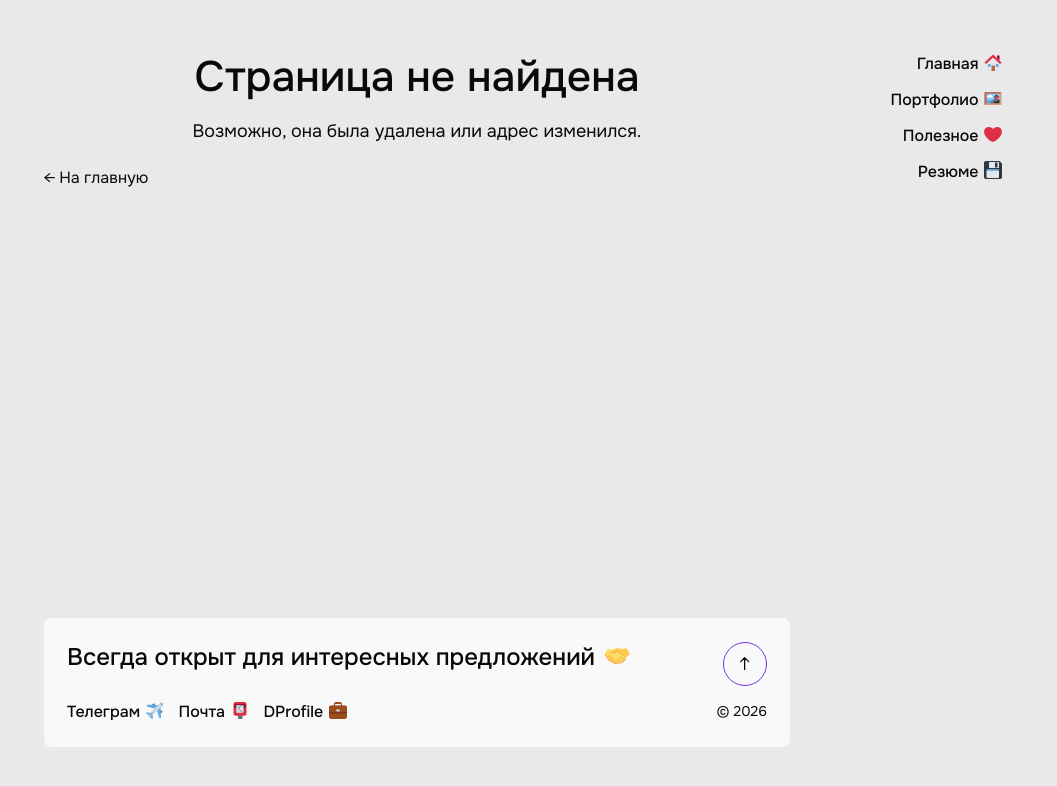
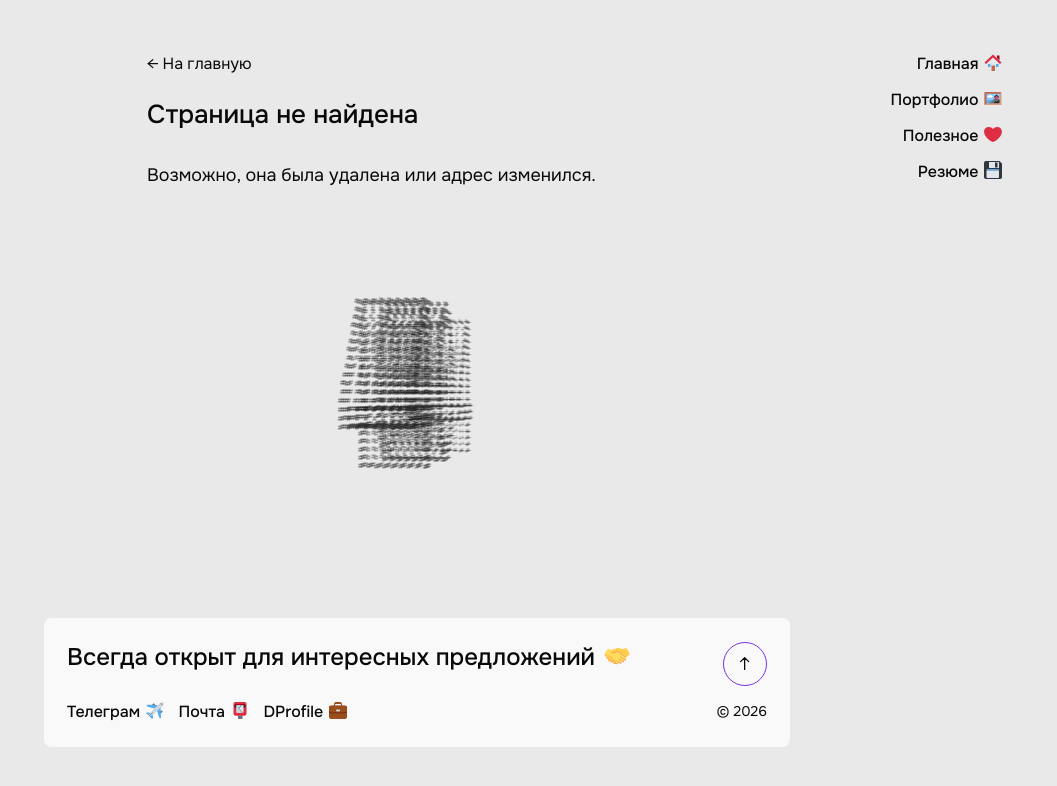
Before and after one commit to sheldy909/sheldy909.github.io, a plain HTML site: page 404.html in a window 1280 px wide. Shown: the full height of the page, 223-1280 px from the left. Drawn offline with Linux system fonts and the light colour scheme.

Commit message:
Обновление

```diff
--- a/404.html
+++ b/404.html
@@ -11,7 +11,7 @@
 <meta content="https://sheldy909.github.io/og-image.png?v=706f0265c2" property="og:image"/><meta content="1200" property="og:image:width"/><meta content="630" property="og:image:height"/><meta content="Роман Пляскин — графический дизайнер" property="og:image:alt"/>
 <meta content="summary_large_image" name="twitter:card"/><meta content="Страница не найдена — Роман Пляскин" name="twitter:title"/><meta content="Запрошенная страница не найдена. Перейдите на главную или в портфолио." name="twitter:description"/><meta content="https://sheldy909.github.io/og-image.png?v=706f0265c2" name="twitter:image"/>
 <link href="/favicon.svg?v=8acaf1055971" rel="icon" type="image/svg+xml"/><link href="/apple-touch-icon.png?v=e080b84c06" rel="apple-touch-icon"/>
-<meta content="#e9e9e9" name="theme-color"/><link href="/site.9173c0f919d8.css" rel="stylesheet"/><script defer="" src="/site.d874791aef19.js"></script>
+<meta content="#e9e9e9" name="theme-color"/><link href="/site.d36eb27a27ee.css" rel="stylesheet"/><script defer="" src="/site.5269f97ef185.js"></script>
 </head><body id="top"><a class="skip-link" href="#content">Перейти к содержимому</a><div class="main-wrapper"><div class="main"><header class="div header">
 <a class="link-block person" href="/">
 <div class="image person-photo">
@@ -28,7 +28,7 @@
 </a>
 <nav aria-label="Основная навигация" class="div header-menu site-navigation"><a class="link text-menu" href="/"><span class="text-block-wrap-div"><span class="text-nowrap">Главная <img alt="" aria-hidden="true" class="emoji" draggable="false" height="36" src="/emoji/home.svg" width="36"/></span></span></a><a class="link text-menu" href="/portfolio/"><span class="text-block-wrap-div"><span class="text-nowrap">Портфолио <img alt="" aria-hidden="true" class="emoji" draggable="false" height="36" src="/emoji/1f5bc.svg" width="36"/></span></span></a><a class="link text-menu" href="/useful/"><span class="text-block-wrap-div"><span class="text-nowrap">Полезное <img alt="" aria-hidden="true" class="emoji" draggable="false" height="36" src="/emoji/2764.svg" width="36"/></span></span></a><a class="link text-menu" href="/cv/"><span class="text-block-wrap-div"><span class="text-nowrap">Резюме <img alt="" aria-hidden="true" class="emoji" draggable="false" height="36" src="/emoji/1f4be.svg" width="36"/></span></span></a></nav>
 </header>
-<main class="body" id="content" tabindex="-1"><div class="body-h"><h1 class="h1">Страница не найдена</h1><p class="h3">Возможно, она была удалена или адрес изменился.</p></div><a class="link-back" href="/">← На главную</a></main><footer aria-label="Контакты" class="div footer">
+<main class="body detail-layout error-page" id="content" tabindex="-1"><a class="link-back detail-back" href="/">← На главную</a><div class="body-h detail-heading"><h1 class="h1">Страница не найдена</h1><p class="h3">Возможно, она была удалена или адрес изменился.</p></div><div class="error-art"><canvas aria-label="404 — объёмные цифры из символов" class="error-orbit" role="img">404</canvas></div></main><footer aria-label="Контакты" class="div footer">
 <div class="div footer-content-up">
 <h2 class="text h2">
 <span class="text-block-wrap-div">Всегда открыт для интересных <span class="text-nowrap">предложений <img alt="" aria-hidden="true" class="emoji" draggable="false" height="36" src="/emoji/1f91d.svg" width="36"/></span></span>
--- a/site.d874791aef19.js
+++ b/site.5269f97ef185.js
@@ -104,3 +104,37 @@ if(matchMedia('(hover:hover) and (pointer:fine)').matches&&!document.querySelect
  reduced.addEventListener('change',sync);document.addEventListener('visibilitychange',sync);
  if(reduced.matches)sync();
 })();
+
+// A local symbol cloud forms an extruded 404; no external graphics libraries.
+(()=>{
+ const canvas=document.querySelector('.error-orbit');if(!canvas)return;
+ const ctx=canvas.getContext('2d');if(!ctx)return;
+ const mask=document.createElement('canvas');mask.width=360;mask.height=140;
+ const pen=mask.getContext('2d');pen.font='900 128px monospace';pen.textAlign='center';pen.textBaseline='middle';pen.fillText('404',180,74);
+ const pixels=pen.getImageData(0,0,360,140).data;
+ const solid=(x,y)=>x>=0&&x<360&&y>=0&&y<140&&pixels[(y*360+x)*4+3]>100;
+ const points=[];
+ for(let y=0;y<140;y+=4)for(let x=0;x<360;x+=4)if(solid(x,y)){
+  points.push([x-180,y-70,-16],[x-180,y-70,16]);
+  if(!solid(x-4,y)||!solid(x+4,y)||!solid(x,y-4)||!solid(x,y+4))
+   for(let z=-12;z<16;z+=4)points.push([x-180,y-70,z]);
+ }
+ const reduced=matchMedia('(prefers-reduced-motion:reduce)');
+ let width=0,height=0,angle=-.35,last=0,frame=0,visible=false;
+ function draw(){
+  const dpr=Math.min(devicePixelRatio||1,2);ctx.setTransform(dpr,0,0,dpr,0,0);ctx.clearRect(0,0,width,height);
+  const scale=Math.min(width/390,height/185),co=Math.cos(angle),si=Math.sin(angle);
+  const cloud=points.map(([x,y,z])=>{const depth=-x*si+z*co;return [x*co+z*si,y,depth]}).sort((a,b)=>a[2]-b[2]);
+  ctx.textAlign='center';ctx.textBaseline='middle';ctx.font=Math.max(3,scale*4.3)+'px monospace';
+  for(const [x,y,z] of cloud){
+   const perspective=600/(600-z),shade=Math.round(45-(z/190)*32);
+   ctx.fillStyle='rgba('+shade+','+shade+','+shade+','+(0.45+(z+190)/760)+')';
+   ctx.fillText(z>0?'#':'+',width/2+x*scale*perspective,height/2+y*scale*perspective);
+  }
+ }
+ function tick(now){frame=0;if(!visible||document.hidden||reduced.matches)return;if(now-last>=33){angle+=(Math.min(now-last,66)/1000)*.32;last=now;draw()}frame=requestAnimationFrame(tick)}
+ function sync(){cancelAnimationFrame(frame);frame=0;last=performance.now();if(reduced.matches){angle=-.35;draw()}else if(visible&&!document.hidden)frame=requestAnimationFrame(tick)}
+ new ResizeObserver(()=>{width=canvas.clientWidth;height=canvas.clientHeight;const dpr=Math.min(devicePixelRatio||1,2);canvas.width=Math.round(width*dpr);canvas.height=Math.round(height*dpr);draw()}).observe(canvas);
+ new IntersectionObserver(entries=>{visible=entries[0].isIntersecting;sync()}).observe(canvas);
+ reduced.addEventListener('change',sync);document.addEventListener('visibilitychange',sync);
+})();
--- a/site.9173c0f919d8.css
+++ b/site.d36eb27a27ee.css
@@ -414,3 +414,7 @@ video::-webkit-media-controls,video::-webkit-media-controls-start-playback-butto
 @media (min-width:1920px){
  html{font-size:calc(100% + (100vw - 1920px) * .008333333333);}
 }
+
+/* 404 uses the detail page reading column and the full media width. */
+.error-art{width:100%;aspect-ratio:2.2;min-width:0;overflow:hidden;}
+.error-orbit{display:block;width:100%;height:100%;}
```
Also changed, not shown: cv/index.html (+1 -1 lines), index.html (+1 -1 lines), portfolio/index.html (+1 -1 lines), portfolio/seriya-detskoj-kancelyarii-superkoty/index.html (+1 -1 lines), portfolio/vitrina-magazina-na-yam---gk-samson/index.html (+1 -1 lines), useful/everything/index.html (+1 -1 lines), useful/fontbase/index.html (+1 -1 lines), useful/index.html (+1 -1 lines), useful/powertoys/index.html (+1 -1 lines), useful/quicklook/index.html (+1 -1 lines).
